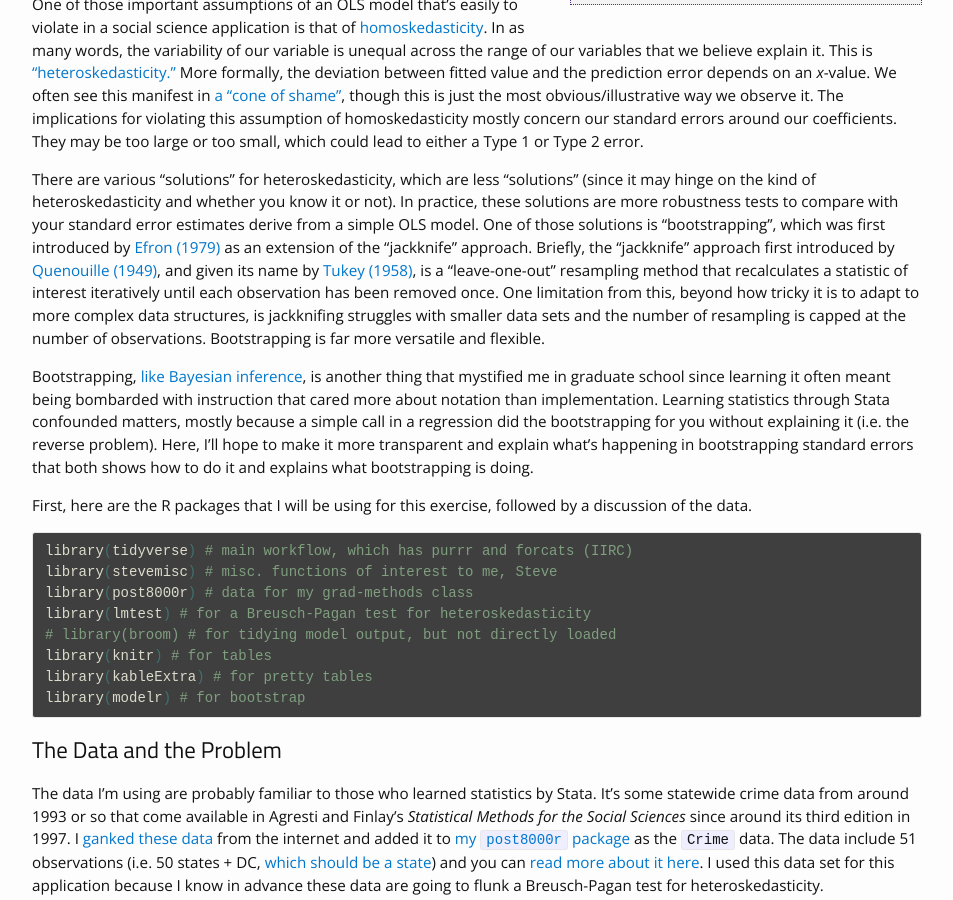
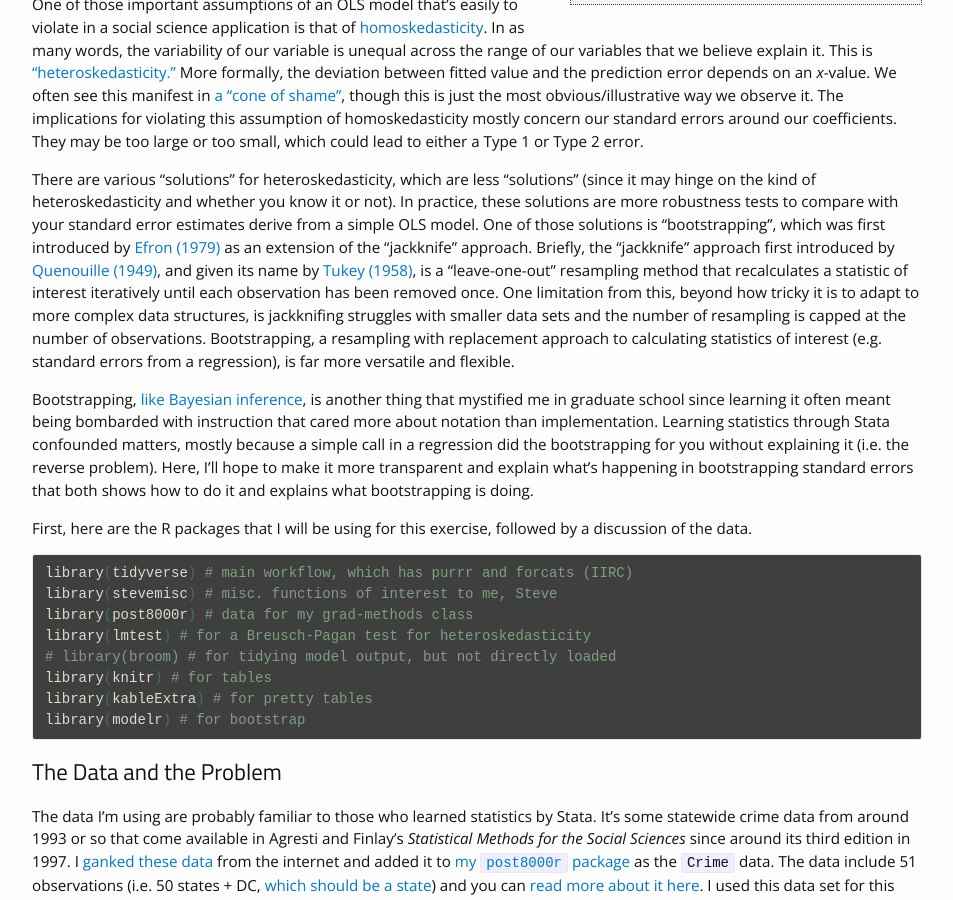
Before and after one commit to svmiller/svmiller.github.io, a Jekyll site: the page built from _posts/2020-03-07-bootstrap-standard-errors-in-r.md, in a window 1280 px wide and 900 px high, scrolled down 499 px. Shown: the whole window, without its empty margins (163-1116 px from the left). Built offline with Jekyll 4.4.1, drawn with Linux system fonts in a browser that asks for light colours; nearby versions of some CDN libraries; some web fonts are replaced; comment, search, counter and statistics services are not loaded.

Commit message:
bury the lede, steve. bury it even more.

```diff
--- a/_posts/2020-03-07-bootstrap-standard-errors-in-r.md
+++ b/_posts/2020-03-07-bootstrap-standard-errors-in-r.md
@@ -25,7 +25,7 @@ Most of my research questions don't have solutions easily amenable to ordinary l
 
 One of those important assumptions of an OLS model that's easily to violate in a social science application is that of [homoskedasticity](https://en.wikipedia.org/wiki/Homoscedasticity). In as many words, the variability of our variable is unequal across the range of our variables that we believe explain it. This is ["heteroskedasticity."](http://www.statsmakemecry.com/smmctheblog/confusing-stats-terms-explained-heteroscedasticity-heteroske.html) More formally, the deviation between fitted value and the prediction error depends on an *x*-value. We often see this manifest in [a "cone of shame"](https://www.statisticshowto.datasciencecentral.com/wp-content/uploads/2014/02/Heteroscedasticity.jpg), though this is just the most obvious/illustrative way we observe it.  The implications for violating this assumption of homoskedasticity mostly concern our standard errors around our coefficients. They may be too large or too small, which could lead to either a Type 1 or Type 2 error.
 
-There are various "solutions" for heteroskedasticity, which are less "solutions" (since it may hinge on the kind of heteroskedasticity and whether you know it or not). In practice, these solutions are more robustness tests to compare with your standard error estimates derive from a simple OLS model. One of those solutions is "bootstrapping", which was first introduced by [Efron (1979)](https://projecteuclid.org/euclid.aos/1176344552) as an extension of the "jackknife" approach. Briefly, the "jackknife" approach first introduced by [Quenouille (1949)](https://projecteuclid.org/euclid.aoms/1177729989), and given its name by [Tukey (1958)](https://doi.org/10.1214%2Faoms%2F1177706647), is a "leave-one-out" resampling method that recalculates a statistic of interest iteratively until each observation has been removed once. One limitation from this, beyond how tricky it is to adapt to more complex data structures, is jackknifing struggles with smaller data sets and the number of resampling is capped at the number of observations. Bootstrapping is far more versatile and flexible.
+There are various "solutions" for heteroskedasticity, which are less "solutions" (since it may hinge on the kind of heteroskedasticity and whether you know it or not). In practice, these solutions are more robustness tests to compare with your standard error estimates derive from a simple OLS model. One of those solutions is "bootstrapping", which was first introduced by [Efron (1979)](https://projecteuclid.org/euclid.aos/1176344552) as an extension of the "jackknife" approach. Briefly, the "jackknife" approach first introduced by [Quenouille (1949)](https://projecteuclid.org/euclid.aoms/1177729989), and given its name by [Tukey (1958)](https://doi.org/10.1214%2Faoms%2F1177706647), is a "leave-one-out" resampling method that recalculates a statistic of interest iteratively until each observation has been removed once. One limitation from this, beyond how tricky it is to adapt to more complex data structures, is jackknifing struggles with smaller data sets and the number of resampling is capped at the number of observations. Bootstrapping, a resampling with replacement approach to calculating statistics of interest (e.g. standard errors from a regression), is far more versatile and flexible.
 
 Bootstrapping, [like Bayesian inference](http://svmiller.com/blog/2019/08/what-explains-union-density-brms-replication/), is another thing that mystified me in graduate school since learning it often meant being bombarded with instruction that cared more about notation than implementation. Learning statistics through Stata confounded matters, mostly because a simple call in a regression did the bootstrapping for you without explaining it (i.e. the reverse problem). Here, I'll hope to make it more transparent and explain what's happening in bootstrapping standard errors that both shows how to do it and explains what bootstrapping is doing.
 
--- a/_source/2020-03-07-bootstrap-standard-errors-in-r.Rmd
+++ b/_source/2020-03-07-bootstrap-standard-errors-in-r.Rmd
@@ -55,7 +55,7 @@ Most of my research questions don't have solutions easily amenable to ordinary l
 
 One of those important assumptions of an OLS model that's easily to violate in a social science application is that of [homoskedasticity](https://en.wikipedia.org/wiki/Homoscedasticity). In as many words, the variability of our variable is unequal across the range of our variables that we believe explain it. This is ["heteroskedasticity."](http://www.statsmakemecry.com/smmctheblog/confusing-stats-terms-explained-heteroscedasticity-heteroske.html) More formally, the deviation between fitted value and the prediction error depends on an *x*-value. We often see this manifest in [a "cone of shame"](https://www.statisticshowto.datasciencecentral.com/wp-content/uploads/2014/02/Heteroscedasticity.jpg), though this is just the most obvious/illustrative way we observe it.  The implications for violating this assumption of homoskedasticity mostly concern our standard errors around our coefficients. They may be too large or too small, which could lead to either a Type 1 or Type 2 error.
 
-There are various "solutions" for heteroskedasticity, which are less "solutions" (since it may hinge on the kind of heteroskedasticity and whether you know it or not). In practice, these solutions are more robustness tests to compare with your standard error estimates derive from a simple OLS model. One of those solutions is "bootstrapping", which was first introduced by [Efron (1979)](https://projecteuclid.org/euclid.aos/1176344552) as an extension of the "jackknife" approach. Briefly, the "jackknife" approach first introduced by [Quenouille (1949)](https://projecteuclid.org/euclid.aoms/1177729989), and given its name by [Tukey (1958)](https://doi.org/10.1214%2Faoms%2F1177706647), is a "leave-one-out" resampling method that recalculates a statistic of interest iteratively until each observation has been removed once. One limitation from this, beyond how tricky it is to adapt to more complex data structures, is jackknifing struggles with smaller data sets and the number of resampling is capped at the number of observations. Bootstrapping is far more versatile and flexible.
+There are various "solutions" for heteroskedasticity, which are less "solutions" (since it may hinge on the kind of heteroskedasticity and whether you know it or not). In practice, these solutions are more robustness tests to compare with your standard error estimates derive from a simple OLS model. One of those solutions is "bootstrapping", which was first introduced by [Efron (1979)](https://projecteuclid.org/euclid.aos/1176344552) as an extension of the "jackknife" approach. Briefly, the "jackknife" approach first introduced by [Quenouille (1949)](https://projecteuclid.org/euclid.aoms/1177729989), and given its name by [Tukey (1958)](https://doi.org/10.1214%2Faoms%2F1177706647), is a "leave-one-out" resampling method that recalculates a statistic of interest iteratively until each observation has been removed once. One limitation from this, beyond how tricky it is to adapt to more complex data structures, is jackknifing struggles with smaller data sets and the number of resampling is capped at the number of observations. Bootstrapping, a resampling with replacement approach to calculating statistics of interest (e.g. standard errors from a regression), is far more versatile and flexible.
 
 Bootstrapping, [like Bayesian inference](http://svmiller.com/blog/2019/08/what-explains-union-density-brms-replication/), is another thing that mystified me in graduate school since learning it often meant being bombarded with instruction that cared more about notation than implementation. Learning statistics through Stata confounded matters, mostly because a simple call in a regression did the bootstrapping for you without explaining it (i.e. the reverse problem). Here, I'll hope to make it more transparent and explain what's happening in bootstrapping standard errors that both shows how to do it and explains what bootstrapping is doing.
 
```
